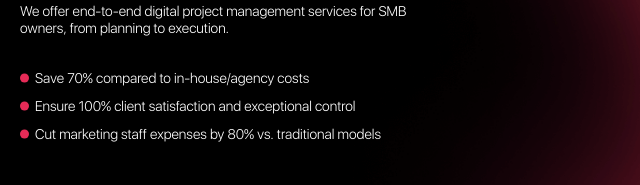
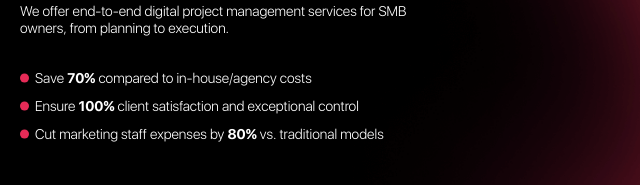
Before and after one commit to vitalikpetreniuk/checkmedigital, a website: page _src/index.html in a window 1280 px wide. Shown: the part 393-578 px from the top of the page, 0-640 px from the left. Drawn offline with nearby package versions, Linux system fonts and the light colour scheme; files that its build step writes are made by us from their sources; grey boxes are pictures that could not be loaded.

Commit message:
Жирні цифри

```diff
--- a/_src/index.html
+++ b/_src/index.html
@@ -57,9 +57,9 @@
 						We offer end-to-end digital project management services for SMB owners, from planning to execution.
 					</p>
 					<ul class="info-content__list">
-						<li>Save 70% compared to in-house/agency costs</li>
-						<li>Ensure 100% client satisfaction and exceptional control</li>
-						<li>Cut marketing staff expenses by 80% vs. traditional models</li>
+						<li>Save <strong>70%</strong> compared to in-house/agency costs</li>
+						<li>Ensure <strong>100%</strong> client satisfaction and exceptional control</li>
+						<li>Cut marketing staff expenses by <strong>80%</strong> vs. traditional models</li>
 					</ul>
 					<a class="info-content__link" href="https://tidycal.com/checkmedigital/45-minute-meeting-with-checkmedigital" target="_blank">
 						<span>Claim my Growth Session</span>
--- a/_src/scss/style.scss
+++ b/_src/scss/style.scss
@@ -406,6 +406,11 @@ body._lock {
 		& li:not(:last-child) {
 			margin-bottom: 11px;
 		}
+
+		// .info-content__list li strong
+		& li strong {
+			font-weight: bold;
+		}
 	}
 
 	// .info-content__link
```
Also changed, not shown: _dist/index.html (+3 -3 lines), docs/index.html (+3 -3 lines), _dist/css/style.css, _dist/css/style.min.css, docs/css/style.min.css.
